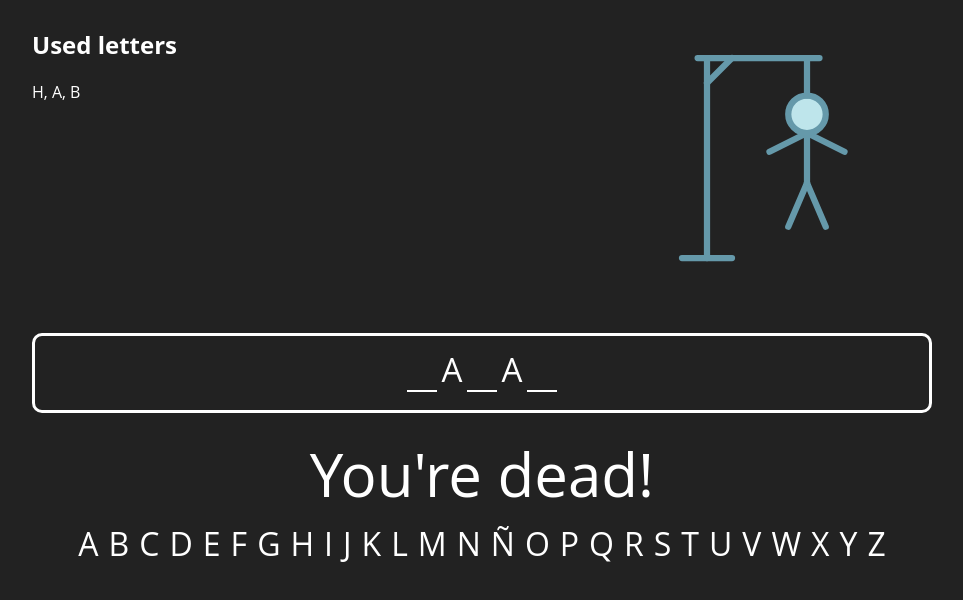
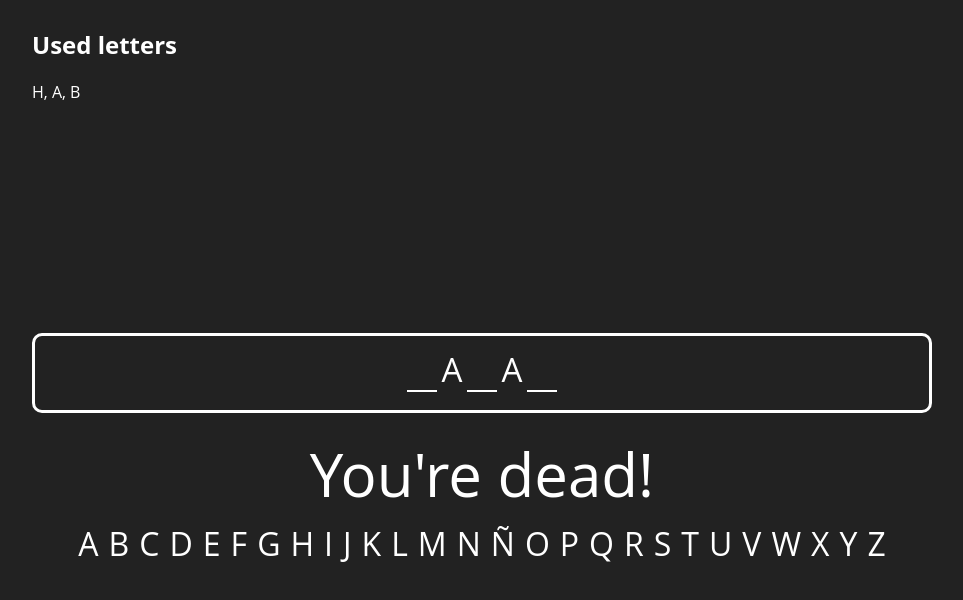
Before and after one commit to Csarroca/202207-w4ch2-cristian-sarroca-alex-caldas, a React (Create React App) app: page / in a window 1280 px wide. Shown: the top 600 px of the page, without its empty margins (158-1121 px from the left). Built offline with nearby package versions, Linux system fonts and the light colour scheme.

Commit message:
added condicional rendering por hangman render

```diff
--- a/src/App.js
+++ b/src/App.js
@@ -10,7 +10,7 @@ function App() {
       <div className="container">
         <div className="main-container">
           <UsedLetters />
-          <Hangman />
+          <Hangman fails={0} />
         </div>
         <GuessLetters />
         <Result />
--- a/src/components/Hangman/Hangman.js
+++ b/src/components/Hangman/Hangman.js
@@ -1,14 +1,25 @@
 import "./Hangman.css";
 
-const Hangman = () => {
+const Hangman = ({ fails }) => {
   return (
     <div className="hangman-container">
       <svg className="hangman" viewBox="0 0 96 96" width="300" height="300">
+        {fails > 10 ? (
           <line className="stage11" x1="62" y1="70" x2="56" y2="56"></line>
+        ) : null}
+        {fails > 9 ? (
           <line className="stage10" x1="50" y1="70" x2="56" y2="56"></line>
+        ) : null}
+        {fails > 8 ? (
           <line className="stage9" x1="68" y1="46" x2="56" y2="40"></line>
+        ) : null}
+        {fails > 7 ? (
           <line className="stage8" x1="44" y1="46" x2="56" y2="40"></line>
+        ) : null}
+        {fails > 6 ? (
           <line className="stage7" x1="56" y1="40" x2="56" y2="56"></line>
+        ) : null}
+        {fails > 5 ? (
           <circle
             className="stage6"
             cx="56"
@@ -16,11 +27,22 @@ const Hangman = () => {
             r="6"
             fill="#bee5eb"
           ></circle>
+        ) : null}
+        {fails > 4 ? (
           <line className="stage5" x1="56" y1="16" x2="56" y2="28"></line>
+        ) : null}
+        {fails > 3 ? (
           <line className="stage4" x1="24" y1="24" x2="32" y2="16"></line>
+        ) : null}
+        {fails > 2 ? (
           <line className="stage3" x1="21" y1="16" x2="60" y2="16"></line>
+        ) : null}
+        {fails > 1 ? (
           <line className="stage2" x1="24" y1="80" x2="24" y2="16"></line>
+        ) : null}
+        {fails > 0 ? (
           <line className="stage1" x1="16" y1="80" x2="32" y2="80"></line>
+        ) : null}
       </svg>
     </div>
   );
```
Lines whose indentation alone changed are shown as unchanged.
